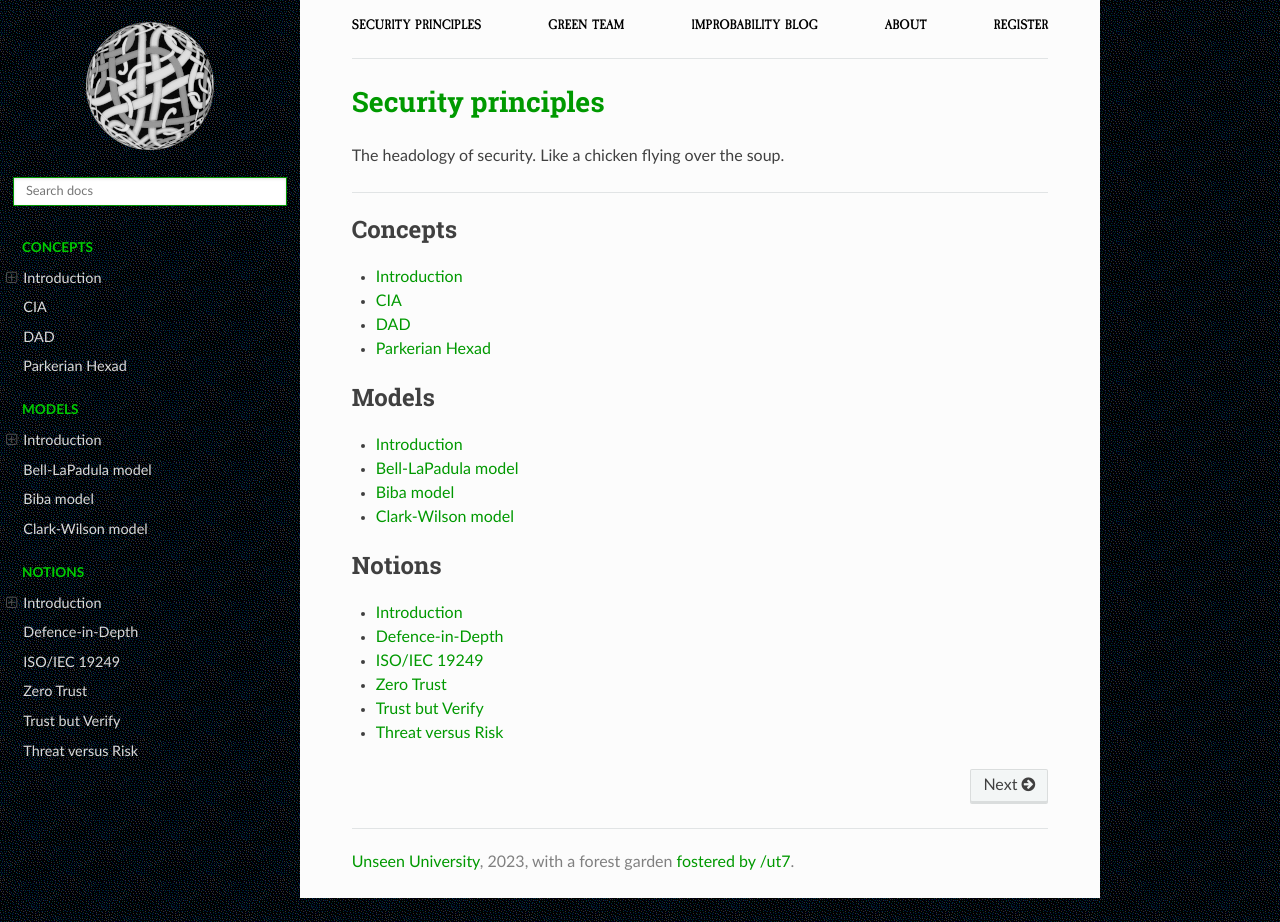
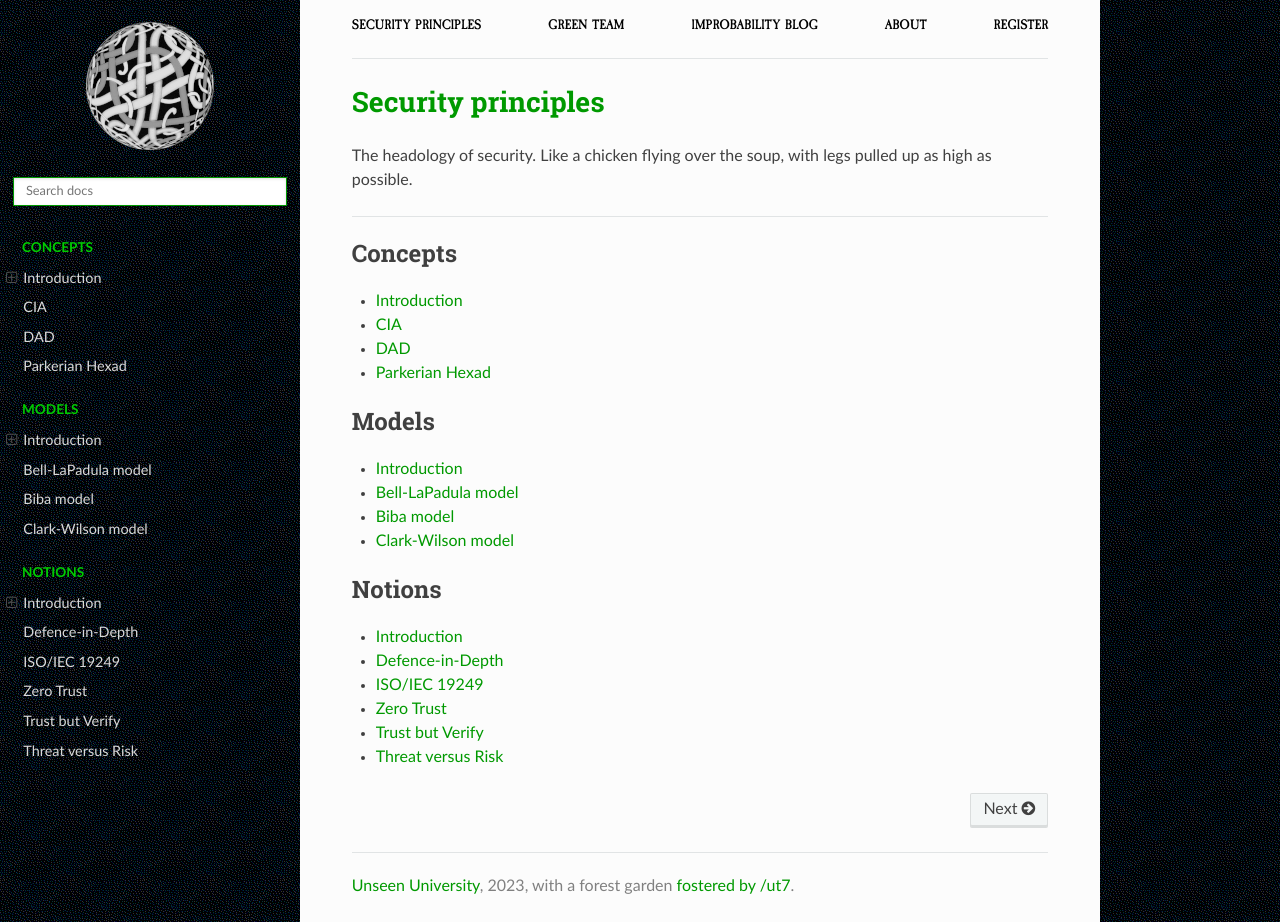
Before and after one commit to tymyrddin/green-basis, a Sphinx documentation site: the page built from source/index.rst, in a window 1280 px wide and 922 px high. Built offline with Sphinx 7.4.7 and the Read the Docs theme 2.0.0, drawn with Linux system fonts in a browser that asks for light colours.

```diff
--- a/source/index.rst
+++ b/source/index.rst
@@ -1,7 +1,7 @@
 Security principles
 ===============================================
 
-The headology of security. Like a chicken flying over the soup.
+The headology of security. Like a chicken flying over the soup, with legs pulled up as high as possible.
 
 ----
 
```
